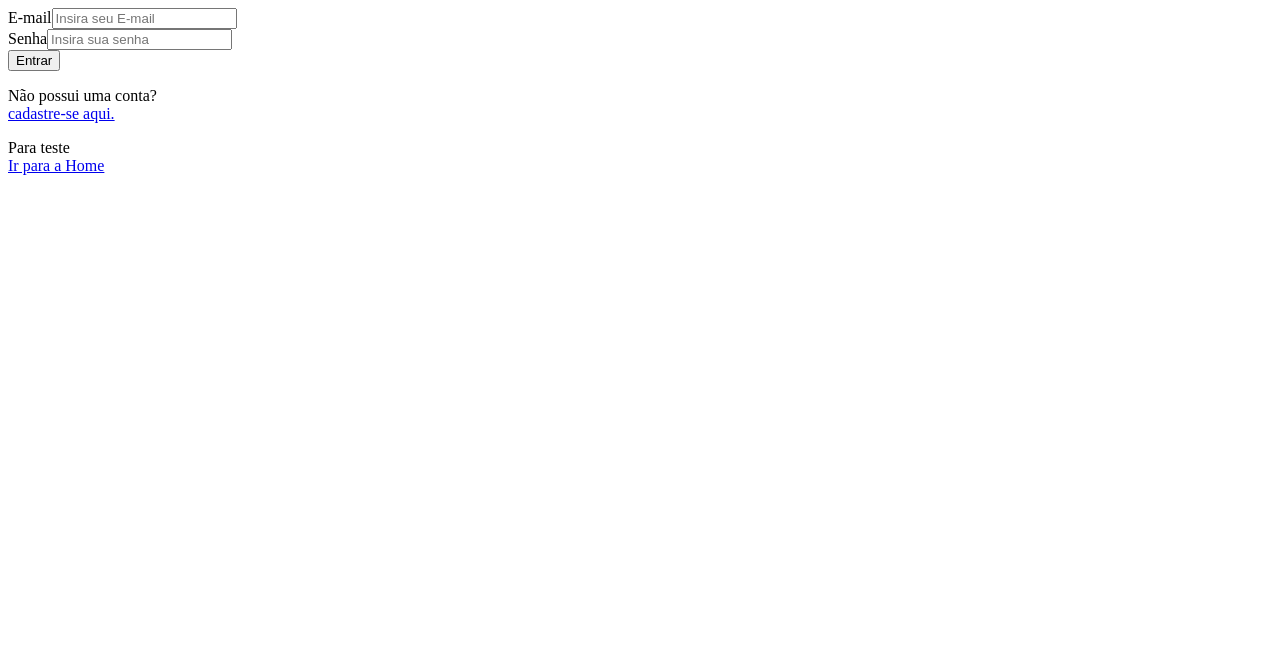
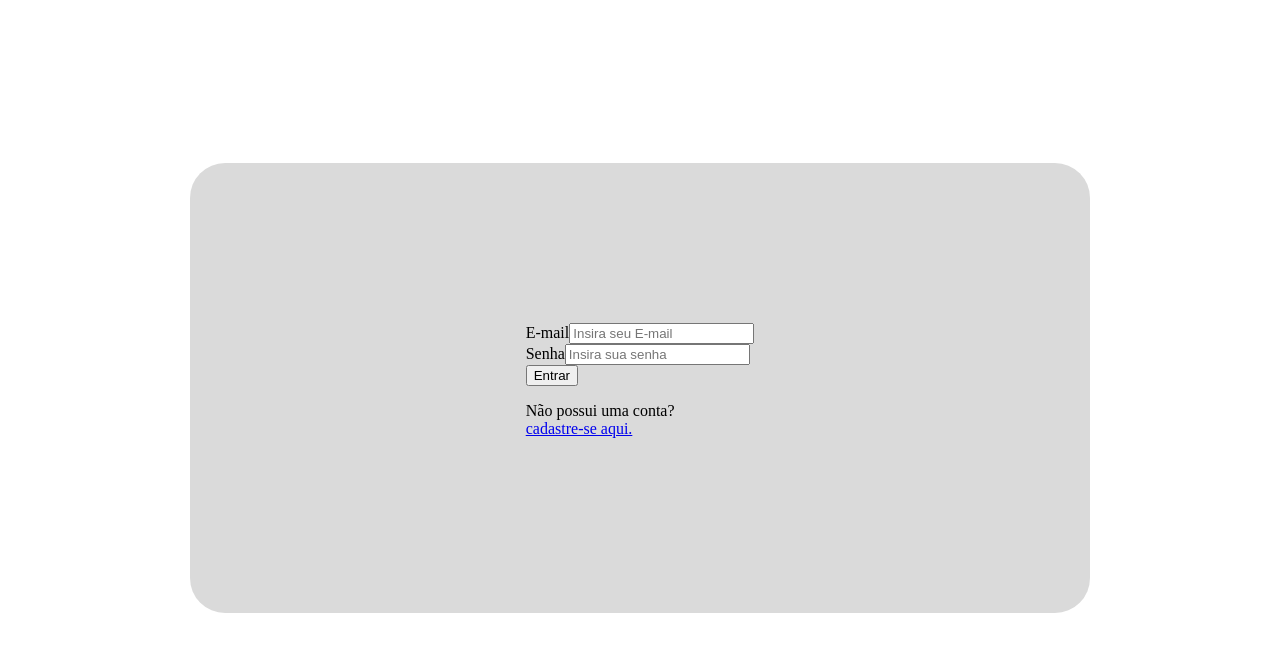
Before and after one commit to vitor-moraes/e-commerce, a React (Create React App) app in the folder frontend/: page /sign-in in a window 1280 px wide. Shown: the top 652 px of the page. Built offline with nearby package versions, Linux system fonts and the light colour scheme.

Commit message:
feat: frame's layout

```diff
--- a/frontend/package.json
+++ b/frontend/package.json
@@ -6,6 +6,7 @@
     "@testing-library/jest-dom": "^5.16.1",
     "@testing-library/react": "^11.2.7",
     "@testing-library/user-event": "^12.8.3",
+    "bootstrap": "^5.1.3",
     "react": "^17.0.2",
     "react-dom": "^17.0.2",
     "react-router-dom": "^6.1.1",
--- a/frontend/public/index.html
+++ b/frontend/public/index.html
@@ -10,34 +10,11 @@
       content="Web site created using create-react-app"
     />
     <link rel="apple-touch-icon" href="%PUBLIC_URL%/logo192.png" />
-    <!--
-      manifest.json provides metadata used when your web app is installed on a
-      user's mobile device or desktop. See https://developers.google.com/web/fundamentals/web-app-manifest/
-    -->
     <link rel="manifest" href="%PUBLIC_URL%/manifest.json" />
-    <!--
-      Notice the use of %PUBLIC_URL% in the tags above.
-      It will be replaced with the URL of the `public` folder during the build.
-      Only files inside the `public` folder can be referenced from the HTML.
-
-      Unlike "/favicon.ico" or "favicon.ico", "%PUBLIC_URL%/favicon.ico" will
-      work correctly both with client-side routing and a non-root public URL.
-      Learn how to configure a non-root public URL by running `npm run build`.
-    -->
-    <title>React App</title>
+    <title>E-commerce</title>
   </head>
   <body>
     <noscript>You need to enable JavaScript to run this app.</noscript>
     <div id="root"></div>
-    <!--
-      This HTML file is a template.
-      If you open it directly in the browser, you will see an empty page.
-
-      You can add webfonts, meta tags, or analytics to this file.
-      The build step will place the bundled scripts into the <body> tag.
-
-      To begin the development, run `npm start` or `yarn start`.
-      To create a production bundle, use `npm run build` or `yarn build`.
-    -->
   </body>
 </html>
--- a/frontend/src/layouts/Frame/index.js
+++ b/frontend/src/layouts/Frame/index.js
@@ -1,9 +1,12 @@
 import React from "react";
+import "./styles.css";
 
-// import { Container } from './styles';
-
-function Frame() {
-  return <div />;
+function Frame(props) {
+  return (
+    <div className="container">
+      <div className="frame">{props.children}</div>
+    </div>
+  );
 }
 
 export default Frame;
--- a/frontend/src/layouts/Frame/styles.css
+++ b/frontend/src/layouts/Frame/styles.css
@@ -0,0 +1,21 @@
+.container {
+  width: 100%;
+  height: 95vh;
+  display: flex;
+  flex-direction: row;
+  flex-wrap: wrap;
+  justify-content: center;
+  align-items: center;
+}
+
+.frame {
+  background-color: rgb(218, 218, 218);
+  border-radius: 35px;
+  width: 900px;
+  height: 450px;
+  display: flex;
+  flex-direction: row;
+  flex-wrap: wrap;
+  justify-content: center;
+  align-items: center;
+}
--- a/frontend/src/pages/Home/index.js
+++ b/frontend/src/pages/Home/index.js
@@ -1,15 +1,10 @@
 import React from "react";
 import { Link } from "react-router-dom";
-
-// import { Container } from './styles';
 
 function Home() {
   return (
     <div>
-      <p>Para teste</p>
-      <Link to="/sign-up">Ir par a página de cadastro</Link>
-      <br />
-      <Link to="/sign-in">Ir para a página de login</Link>
+      <Link to="/sign-in">Sair da sua conta</Link>
     </div>
   );
 }
--- a/frontend/src/pages/SignIn/index.js
+++ b/frontend/src/pages/SignIn/index.js
@@ -1,15 +1,17 @@
 import React, { useState } from "react";
 import { Link } from "react-router-dom";
-
-// import { Container } from './styles';
+import Frame from "../../layouts/Frame";
 
 function SignIn() {
   const [email, setEmail] = useState(null);
   const [password, setPassword] = useState(null);
 
-  const handleSubmit = () => {};
+  const handleSubmit = () => {
+    window.location.href = "/";
+  };
 
   return (
+    <Frame>
       <form method="POST">
         <div className="form-group mt-5">
           <div className="mt-3">
@@ -56,14 +58,10 @@ function SignIn() {
               <br />
               <Link to="/sign-up">cadastre-se aqui.</Link>
             </p>
-          <p>
-            Para teste
-            <br />
-            <Link to="/">Ir para a Home</Link>
-          </p>
           </div>
         </div>
       </form>
+    </Frame>
   );
 }
 
--- a/frontend/src/pages/SignUp/index.js
+++ b/frontend/src/pages/SignUp/index.js
@@ -1,7 +1,6 @@
 import React, { useState } from "react";
 import { Link } from "react-router-dom";
-
-// import { Container } from './styles';
+import Frame from "../../layouts/Frame";
 
 function SignUp() {
   const [name, setName] = useState(null);
@@ -9,7 +8,6 @@ function SignUp() {
   const [password, setPassword] = useState(null);
   const data = new FormData();
 
-  // Registration form function
   const handleSubmit = async (e) => {
     e.preventDefault();
     data.append("name", name);
@@ -18,14 +16,13 @@ function SignUp() {
   };
 
   return (
+    <Frame>
       <div>
         <Link to="/sign-in">Fazer login.</Link>
         <form onSubmit={handleSubmit} encType="multipart/form-data">
           <div className="form-group">
             <div>
-            <label htmlFor="name">
-              Nome Completo
-            </label>
+              <label htmlFor="name">Nome Completo</label>
               <div>
                 <input
                   type="name"
@@ -41,9 +38,7 @@ function SignUp() {
               </div>
             </div>
             <div>
-            <label htmlFor="email">
-              E-mail
-            </label>
+              <label htmlFor="email">E-mail</label>
               <div>
                 <input
                   type="email"
@@ -84,6 +79,7 @@ function SignUp() {
           </div>
         </form>
       </div>
+    </Frame>
   );
 }
 
```
Also changed, not shown: frontend/public/robots.txt (deleted), 2 other files (tests, documents, lock files or other folders). Lines whose indentation alone changed are shown as unchanged.
